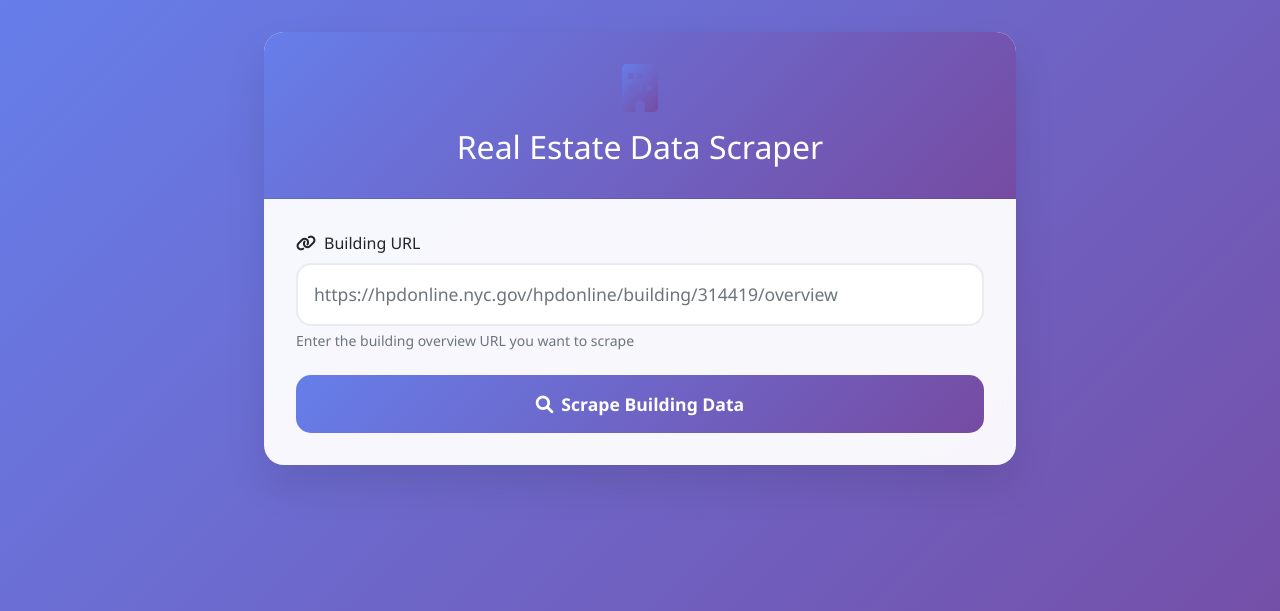
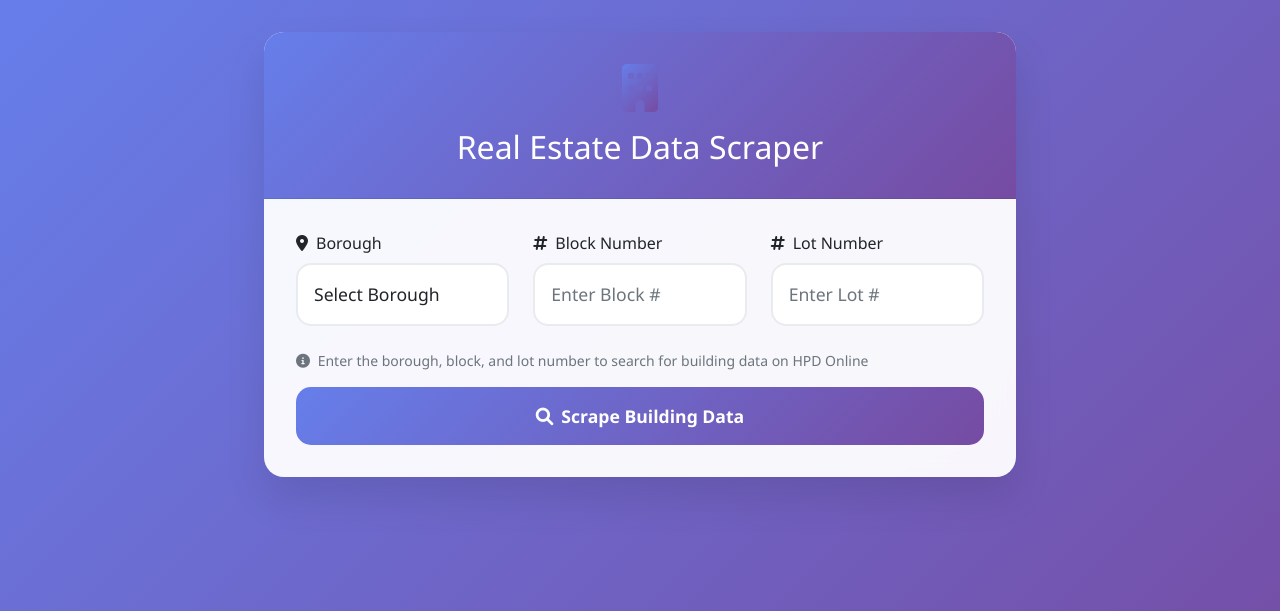
Before and after one commit to bennet-m/real-estate-data, a Flask app: page / in a window 1280 px wide. Shown: the top 611 px of the page. Run offline with Flask 3, Linux system fonts and the light colour scheme; some libraries are stand-ins or nearby versions.

Commit message:
Add BBL input functionality and fix gitignore

```diff
--- a/app.py
+++ b/app.py
@@ -17,8 +17,8 @@ def get_element_text(element):
     text = element.text or element.get_attribute('textContent') or element.get_attribute('innerText')
     return text.strip() if text else ""
 
-def scrape_building_data(url):
-    """Scrape building data from the given URL"""
+def scrape_building_data(borough, block, lot):
+    """Scrape building data using borough, block, and lot"""
     # Configure Chrome options with proper window size
     chrome_options = Options()
     chrome_options.add_argument("--no-sandbox")
@@ -37,9 +37,49 @@ def scrape_building_data(url):
     driver.maximize_window()
 
     try:
+        # Navigate to HPD Online website
+        url = "https://hpdonline.nyc.gov/hpdonline/"
         driver.get(url)
+
+        # Wait for page to load and click on Borough / Block / Lot tab
+        print("🔍 Navigating to Borough / Block / Lot tab...")
+        tab_element = wait.until(EC.element_to_be_clickable((By.XPATH, "//span[contains(text(), 'Borough / Block / Lot')]")))
+        tab_element.click()
+        time.sleep(2)
+
+        # Fill in the form
+        print("📝 Filling in borough, block, and lot information...")
+
+        # Select borough from dropdown
+        borough_dropdown = wait.until(EC.element_to_be_clickable((By.ID, "dashboardBuildingBoroDesk")))
+        borough_dropdown.click()
+        time.sleep(1)
+
+        # Click on the specific borough option
+        borough_option = wait.until(EC.element_to_be_clickable((By.XPATH, f"//li[@role='option' and @aria-label='{borough}']")))
+        borough_option.click()
+        time.sleep(1)
+
+        # Enter block number
+        block_input = wait.until(EC.presence_of_element_located((By.XPATH, "//input[@aria-label='Enter Block #']")))
+        block_input.clear()
+        block_input.send_keys(str(block))
+        time.sleep(1)
+
+        # Enter lot number
+        lot_input = wait.until(EC.presence_of_element_located((By.XPATH, "//input[@aria-label='Enter Lot #']")))
+        lot_input.clear()
+        lot_input.send_keys(str(lot))
+        time.sleep(1)
+
+        # Click search button
+        print("🔍 Clicking search button...")
+        search_button = wait.until(EC.element_to_be_clickable((By.ID, "dashboardBuildingBBLSearchDesk")))
+        search_button.click()
+
+        # Wait for results to load
         wait.until(EC.presence_of_element_located((By.CSS_SELECTOR, "div.p-card-content")))
-        time.sleep(2)
+        time.sleep(3)
 
         # Scrape data
         print("🔍 Scraping violation data...")
@@ -126,17 +166,27 @@ def scrape_data():
     """API endpoint to scrape building data"""
     try:
         data = request.get_json()
-        url = data.get('url')
+        borough = data.get('borough')
+        block = data.get('block')
+        lot = data.get('lot')
 
-        if not url:
-            return jsonify({'error': 'URL is required'}), 400
+        if not borough or not block or not lot:
+            return jsonify({'error': 'Borough, block, and lot are required'}), 400
 
-        # Validate URL format
-        if not url.startswith('http://') and not url.startswith('https://'):
-            url = 'https://' + url
+        # Validate inputs
+        try:
+            block = int(block)
+            lot = int(lot)
+        except ValueError:
+            return jsonify({'error': 'Block and lot must be valid numbers'}), 400
+
+        # Validate borough
+        valid_boroughs = ['Manhattan', 'Bronx', 'Brooklyn', 'Queens', 'Staten Island']
+        if borough not in valid_boroughs:
+            return jsonify({'error': f'Invalid borough. Must be one of: {", ".join(valid_boroughs)}'}), 400
 
         # Scrape the data
-        building_data = scrape_building_data(url)
+        building_data = scrape_building_data(borough, block, lot)
 
         # Generate unique filename
         filename = f"building_data_{uuid.uuid4().hex[:8]}.csv"
@@ -171,4 +221,4 @@ def download_file(filename):
         return jsonify({'error': str(e)}), 500
 
 if __name__ == '__main__':
-    app.run(debug=True, host='0.0.0.0', port=3000)
+    app.run(debug=True, host='0.0.0.0', port=4000)
--- a/requirements.txt
+++ b/requirements.txt
@@ -1,4 +1,5 @@
 Flask==2.3.3
 pandas==2.0.3
+numpy==1.24.3
 selenium==4.15.2
 Werkzeug==2.3.7
--- a/templates/index.html
+++ b/templates/index.html
@@ -151,19 +151,53 @@
                     </div>
                     <div class="card-body">
                         <form id="scrapeForm">
-                            <div class="mb-4">
-                                <label for="urlInput" class="form-label">
-                                    <i class="fas fa-link me-2"></i>Building URL
-                                </label>
-                                <input
-                                    type="url"
-                                    class="form-control"
-                                    id="urlInput"
-                                    placeholder="https://hpdonline.nyc.gov/hpdonline/building/314419/overview"
-                                    required
-                                >
+                            <div class="row mb-4">
+                                <div class="col-md-4">
+                                    <label for="boroughSelect" class="form-label">
+                                        <i class="fas fa-map-marker-alt me-2"></i>Borough
+                                    </label>
+                                    <select class="form-control" id="boroughSelect" required>
+                                        <option value="">Select Borough</option>
+                                        <option value="Manhattan">Manhattan</option>
+                                        <option value="Bronx">Bronx</option>
+                                        <option value="Brooklyn">Brooklyn</option>
+                                        <option value="Queens">Queens</option>
+                                        <option value="Staten Island">Staten Island</option>
+                                    </select>
+                                </div>
+                                <div class="col-md-4">
+                                    <label for="blockInput" class="form-label">
+                                        <i class="fas fa-hashtag me-2"></i>Block Number
+                                    </label>
+                                    <input
+                                        type="number"
+                                        class="form-control"
+                                        id="blockInput"
+                                        placeholder="Enter Block #"
+                                        min="0"
+                                        maxlength="5"
+                                        required
+                                    >
+                                </div>
+                                <div class="col-md-4">
+                                    <label for="lotInput" class="form-label">
+                                        <i class="fas fa-hashtag me-2"></i>Lot Number
+                                    </label>
+                                    <input
+                                        type="number"
+                                        class="form-control"
+                                        id="lotInput"
+                                        placeholder="Enter Lot #"
+                                        min="0"
+                                        maxlength="4"
+                                        required
+                                    >
+                                </div>
+                            </div>
+                            <div class="mb-3">
                                 <div class="form-text">
-                                    Enter the building overview URL you want to scrape
+                                    <i class="fas fa-info-circle me-1"></i>
+                                    Enter the borough, block, and lot number to search for building data on HPD Online
                                 </div>
                             </div>
 
@@ -223,8 +257,10 @@
             e.preventDefault();
 
             console.log('🚀 Form submitted');
-            const url = document.getElementById('urlInput').value;
-            console.log('📝 URL to scrape:', url);
+            const borough = document.getElementById('boroughSelect').value;
+            const block = document.getElementById('blockInput').value;
+            const lot = document.getElementById('lotInput').value;
+            console.log('📝 Borough:', borough, 'Block:', block, 'Lot:', lot);
 
             const loadingDiv = document.getElementById('loading');
             const resultsDiv = document.getElementById('resultsContainer');
@@ -245,7 +281,11 @@
                     headers: {
                         'Content-Type': 'application/json',
                     },
-                    body: JSON.stringify({ url: url })
+                    body: JSON.stringify({
+                        borough: borough,
+                        block: block,
+                        lot: lot
+                    })
                 });
 
                 console.log('📨 Response received:', response.status);
```
Also changed, not shown: 1 other file.
